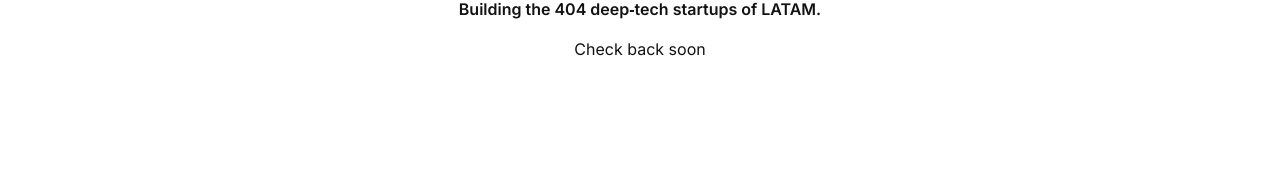
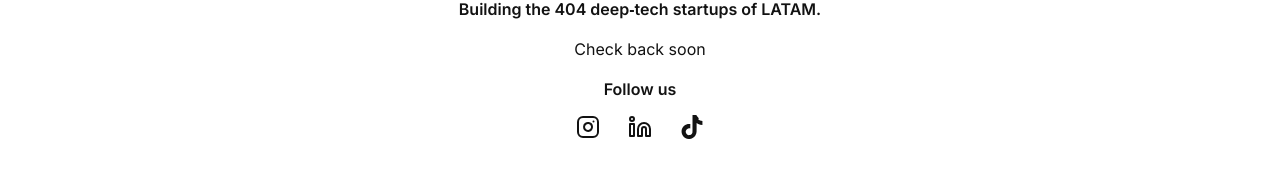
Before and after one commit to Enriquefft/404TF, a Next.js app: page /en in a window 1280 px wide. Shown: the part 591-768 px from the top of the page. Built offline with nearby package versions, Linux system fonts and the light colour scheme; no server answers.

Commit message:
feat: add socials section

```diff
--- a/messages/en.json
+++ b/messages/en.json
@@ -52,6 +52,7 @@
 	},
 	"Rebrand": {
 		"eventBanner": "Join BioHack",
+		"followUs": "Follow us",
 		"learnMore": "Learn more about BioHack",
 		"message": "Our new design is on the way. This page isn't ready for public eyes.",
 		"soon": "Check back soon",
--- a/messages/es.json
+++ b/messages/es.json
@@ -52,6 +52,7 @@
 	},
 	"Rebrand": {
 		"eventBanner": "Únete a BioHack",
+		"followUs": "Síguenos",
 		"learnMore": "Conocé más sobre BioHack",
 		"message": "Nuestro nuevo diseño está en camino. Esta página aún no está lista para el público.",
 		"soon": "Vuelve pronto",
--- a/src/components/RebrandNotice.tsx
+++ b/src/components/RebrandNotice.tsx
@@ -1,6 +1,18 @@
+import { Instagram, Linkedin } from "lucide-react";
 import Image from "next/image";
 import { useTranslations } from "next-intl";
+import type { SVGProps } from "react";
 import { Countdown } from "@/components/Countdown";
+import { Button } from "@/components/ui/button";
+
+function TiktokIcon(props: SVGProps<SVGSVGElement>) {
+	return (
+		<svg viewBox="0 0 24 24" fill="currentColor" aria-hidden="true" {...props}>
+			<title>TikTok</title>
+			<path d="M12.525.02c1.31-.02 2.61-.01 3.91-.02.08 1.53 3.63 3.09 1.75 4.17 1.12 1.11 2.7 1.62 4.24 1.79v4.03c-1.44-.05-2.89-.35-4.2-.97-.57-.26-1.1-.59-1.62-.93-.01 2.92.01 5.84-.02 8.75-.08 1.4-.54 2.79-1.35 3.94-1.31 1.92-3.58 3.17-5.91 3.21-1.43.08-2.86-.31-4.08-1.03-2.02-1.19-3.44-3.37-3.65-5.71-.02-.5-.03-1-.01-1.49.18-1.9 1.12-3.72 2.58-4.96 1.66-1.44 3.98-2.13 6.15-1.72.02 1.48-.04 2.96-.04 4.44-.99-.32-2.15-.23-3.02.37-.63.41-1.11 1.04-1.36 1.75-.21.51-.15 1.07-.14 1.61.24 1.64 1.82 3.02 3.5 2.87 1.12-.01 2.19-.66 2.77-1.61.19-.33.4-.67.41-1.06.1-1.79.06-3.57.07-5.36.01-4.03-.01-8.05.02-12.07z" />
+		</svg>
+	);
+}
 
 export default function Page() {
 	const t = useTranslations("Rebrand");
@@ -31,6 +43,41 @@
 					<p className="text-lg">{t("message")}</p>
 					<p className="font-semibold">{t("tagline")}</p>
 					<p>{t("soon")}</p>
+					<div className="space-y-2">
+						<p className="font-semibold">{t("followUs")}</p>
+						<div className="flex justify-center gap-4">
+							<Button asChild variant="ghost" size="icon">
+								<a
+									href="https://www.instagram.com/404techfound.latam/"
+									aria-label="Instagram"
+									target="_blank"
+									rel="noopener noreferrer"
+								>
+									<Instagram className="size-6" />
+								</a>
+							</Button>
+							<Button asChild variant="ghost" size="icon">
+								<a
+									href="https://www.linkedin.com/company/404techfound/"
+									aria-label="LinkedIn"
+									target="_blank"
+									rel="noopener noreferrer"
+								>
+									<Linkedin className="size-6" />
+								</a>
+							</Button>
+							<Button asChild variant="ghost" size="icon">
+								<a
+									href="https://www.tiktok.com/@404techfound.latam"
+									aria-label="TikTok"
+									target="_blank"
+									rel="noopener noreferrer"
+								>
+									<TiktokIcon className="size-6" />
+								</a>
+							</Button>
+						</div>
+					</div>
 				</div>
 			</div>
 		</>
```
